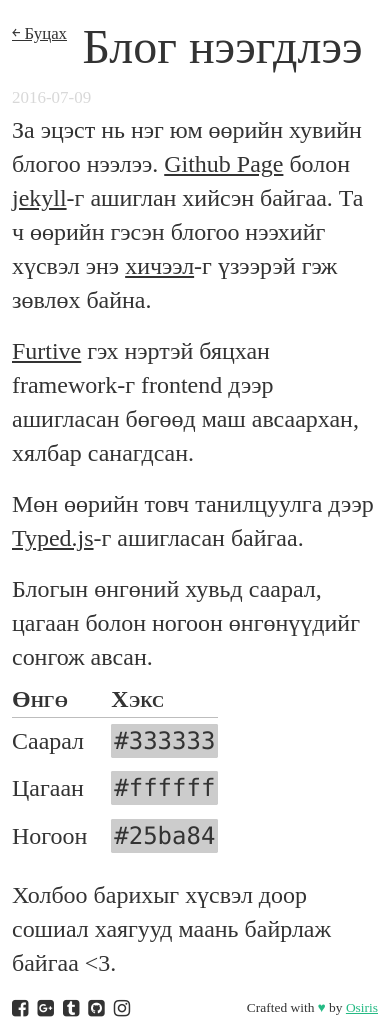
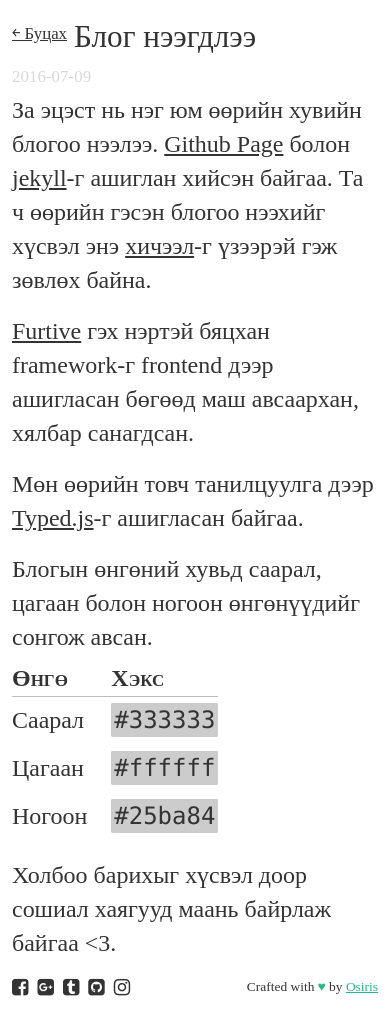
Before and after one commit to Ds3c-ctf-team/enkhee-Osiris.github.io-old, a Jekyll site: the page built from _posts/2016-07-09-blog-launched.md, in a window 390 px wide. Built offline with Jekyll 4.4.1, drawn with Linux system fonts in a browser that asks for light colours; nearby versions of some CDN libraries; some web fonts are replaced.

Commit message:
Update Layout

```diff
--- a/css/main.css
+++ b/css/main.css
@@ -136,16 +136,20 @@ footer .made-by {
     footer .px2{
         padding: 0 1rem;
     }
-    .post .measure > a.h3{
+    .post .measure a.h3{
         font-size: 1.4rem
-    }
-    .post .measure > h1 {
-        margin-left: 62px;
     }
     .post .measure h1, .post .measure a.h3{
         margin: 0.5rem 0 .5rem;
         font-weight: inherit;
         line-height: 1.2
+    }
+    .post .measure h1 {
+        margin-left: 62px;
+        font-size: 2.6rem;
+    }
+    .post .measure h1.txt--center {
+        text-align: left;
     }
     .content p:first-child{
         margin-top: 0;
```
